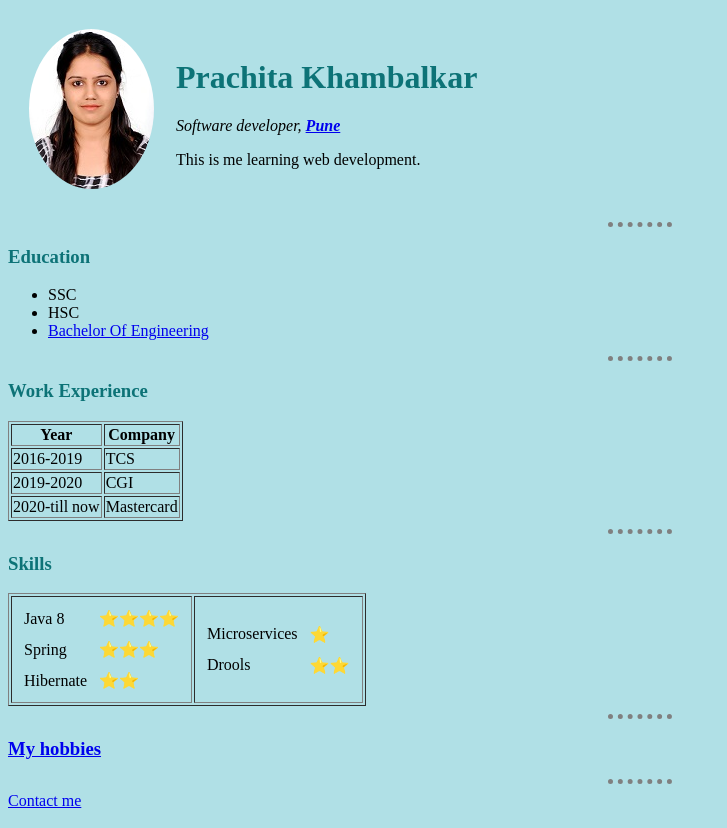
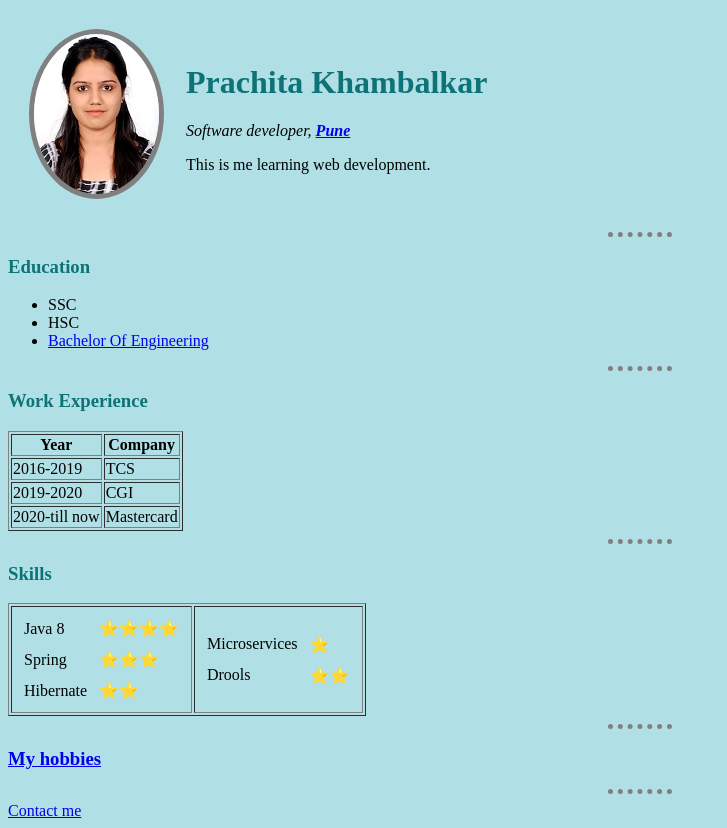
Before and after one commit to prachitak/prachitak.github.io.cv, a plain HTML site: page index.html in a window 1280 px wide. In both pictures the pointer is over the picture 91 px from the left and 109 px from the top of the page. Shown: the whole page, without its empty margins (0-727 px from the left). Drawn offline with Linux system fonts and the light colour scheme.

Commit message:
border on image hover

```diff
--- a/css/styles.css
+++ b/css/styles.css
@@ -21,3 +21,9 @@ h3{
 .circular{
   border-radius: 100%
 }
+
+img:hover{
+  border-style: solid;
+  border-width: 5px;
+  border-color: grey;
+}
```
